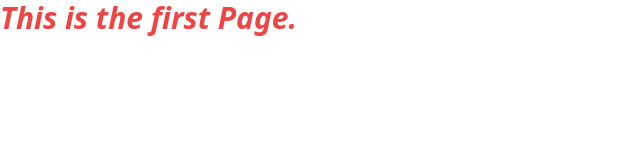
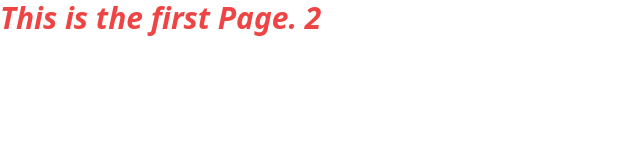
Before and after one commit to dumidu1998/autoaid-front, a React (Create React App) app: page / in a window 1280 px wide. Shown: the top 160 px of the page, without its empty margins (0-640 px from the left). Built offline with nearby package versions, Linux system fonts and the light colour scheme.

Commit message:
initial check

```diff
--- a/src/App.js
+++ b/src/App.js
@@ -3,7 +3,7 @@ import './App.css';
 function App() {
   return (
     <div className=" text-3xl font-bold italic text-red-500">
-      This is the first Page.
+      This is the first Page. 2
     </div>
   );
 }
```
